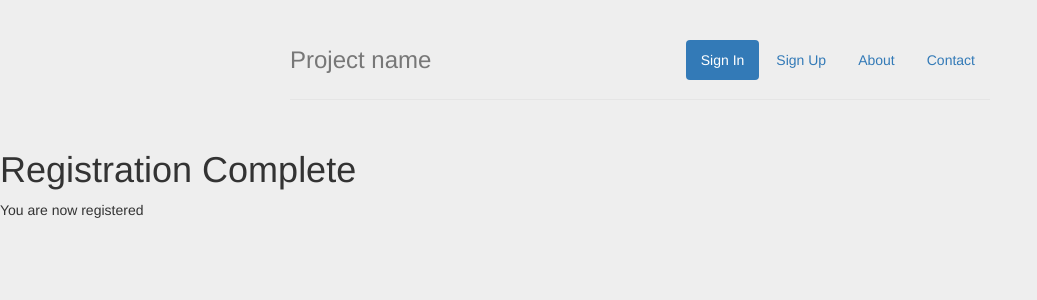
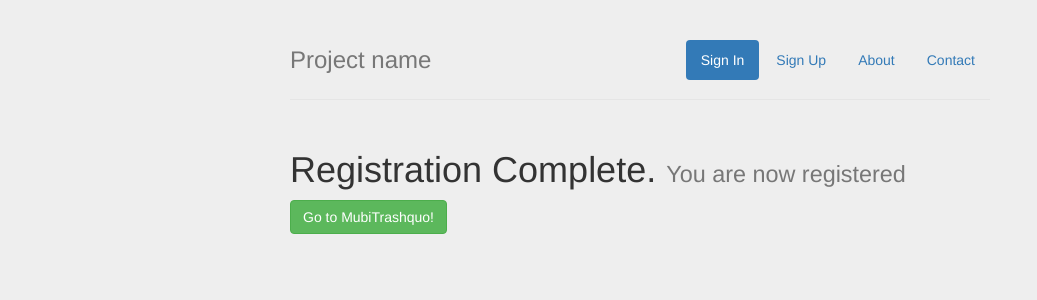
Before and after one commit to lupianiedu/mubitrasquo, a Django app: template templates/registration/registration_complete.html in a window 1280 px wide. Shown: the top 300 px of the page, without its empty margins (0-1037 px from the left). Run offline with Django 3.2, Linux system fonts and the light colour scheme; the template is opened without the code that fills it, so the values that code supplies are empty; some libraries are stand-ins or nearby versions.

Commit message:
Update registration complete to include bootstrap style

```diff
--- a/templates/registration/registration_complete.html
+++ b/templates/registration/registration_complete.html
@@ -2,6 +2,9 @@
 
 
 {% block body_block %}
-<h1>Registration Complete</h1>
-        <p>You are now registered</p>
+    <div class="container">
+        <h1>Registration Complete. <small>You are now registered</small></h1>
+        <a href="/trash"><button type="button" class="btn btn-success">Go to MubiTrashquo!</button></a>
+    </div>
+
 {% endblock %}
```
